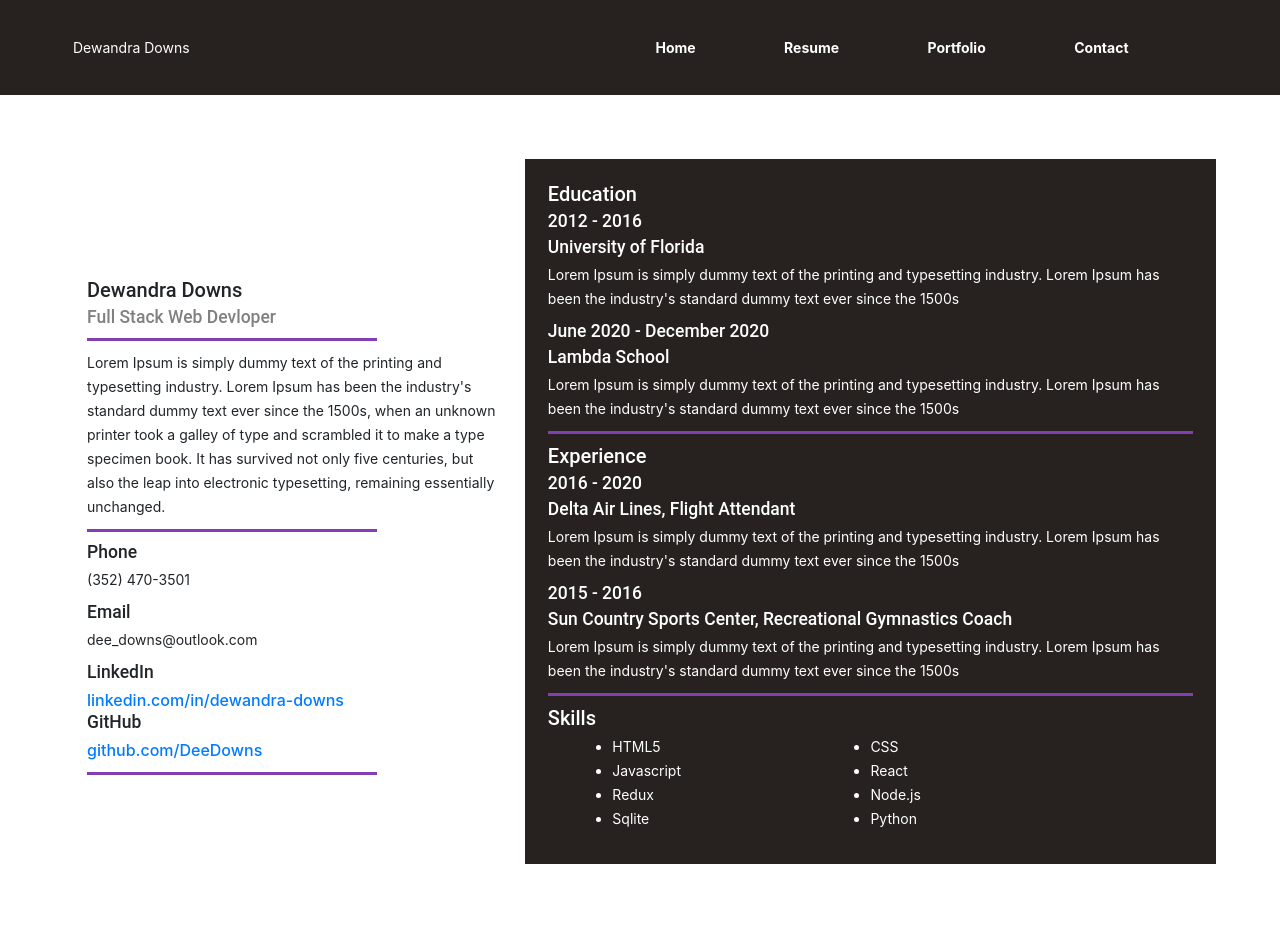
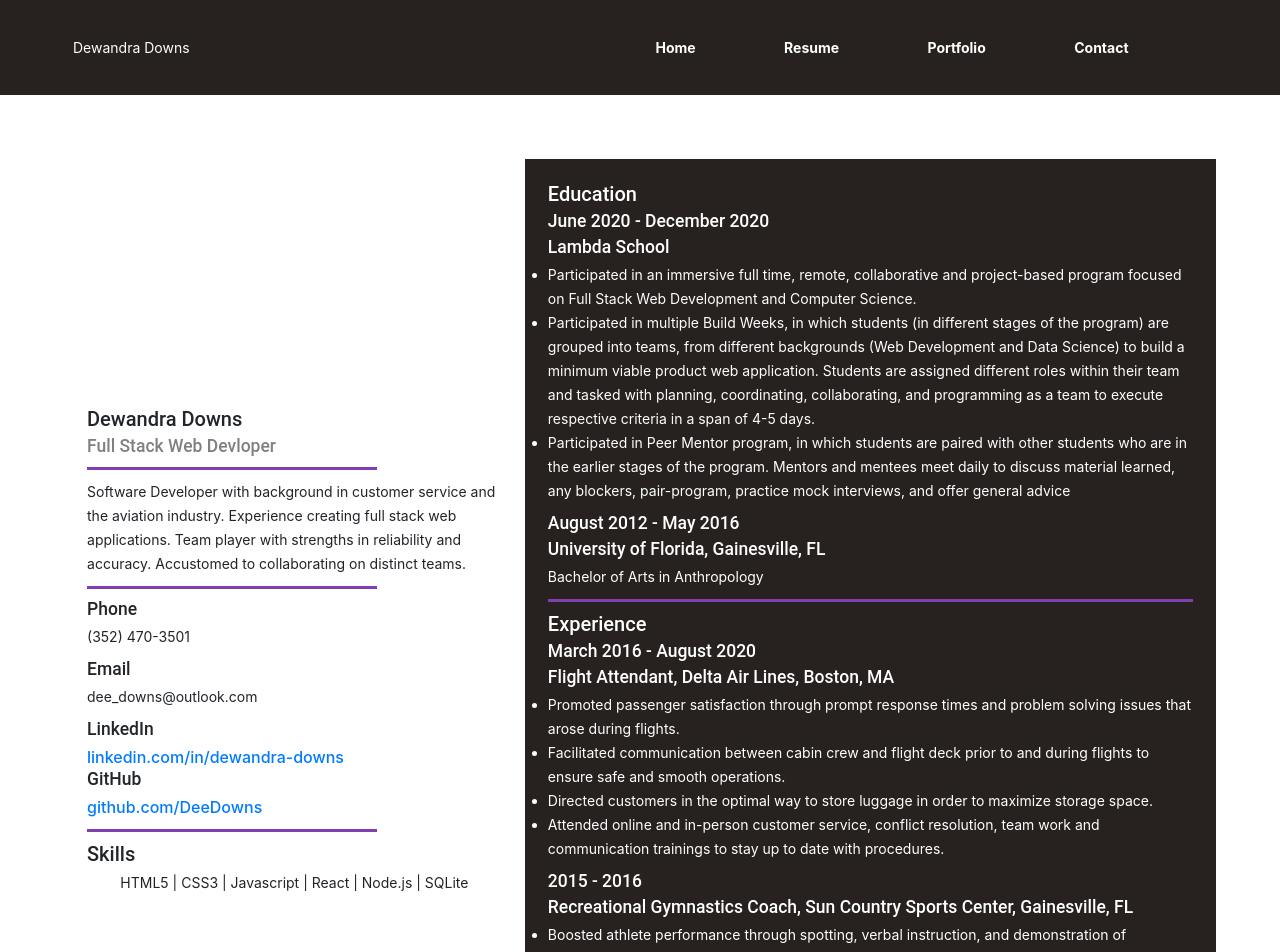
Before and after one commit to DeeDowns/portfolio, a React (Create React App) app: page /resume in a window 1280 px wide. Shown: the top 952 px of the page. Before the commit the page ends 928 px from the top, so only its background shows below. Built offline with nearby package versions, Linux system fonts and the light colour scheme.

Commit message:
added resume descriptions, modified layout slightly

```diff
--- a/src/components/Education.js
+++ b/src/components/Education.js
@@ -1,5 +1,4 @@
 import React from 'react'
-import { Grid, Cell } from 'react-mdl';
 
 const Education = (props) => {
     const { startYear, endYear, schoolName, schoolDescription} = props
--- a/src/components/Resume.js
+++ b/src/components/Resume.js
@@ -12,7 +12,7 @@ const Resume = () => {
 
                 <hr/>
 
-                <p>Lorem Ipsum is simply dummy text of the printing and typesetting industry. Lorem Ipsum has been the industry's standard dummy text ever since the 1500s, when an unknown printer took a galley of type and scrambled it to make a type specimen book. It has survived not only five centuries, but also the leap into electronic typesetting, remaining essentially unchanged.</p>
+                <p>Software Developer with background in customer service and the aviation industry. Experience creating full stack web applications. Team player with strengths in reliability and accuracy. Accustomed to collaborating on distinct teams.</p>
 
                 <hr/>
 
@@ -25,43 +25,84 @@ const Resume = () => {
                 <h3>GitHub</h3>
                 <a href='https://www.github.com/DeeDowns'>github.com/DeeDowns </a>
                 <hr/>
+                <h2>Skills</h2>
+                <Skills />
             </div>
 
             <div className='edu-section'>
                 <h2>Education</h2>
                 <Education
-                startYear={2012}
-                endYear={2016}
-                schoolName="University of Florida"
-                schoolDescription="Lorem Ipsum is simply dummy text of the printing and typesetting industry. Lorem Ipsum has been the industry's standard dummy text ever since the 1500s"
+                    startYear={'June 2020'}
+                    endYear={'December 2020'}
+                    schoolName="Lambda School"
+                    schoolDescription={
+                        <ul>
+                            <li>
+                                Participated in an immersive full time, remote, collaborative and project-based program focused on Full Stack Web Development and Computer Science.
+                            </li>
+                            <li>
+                                Participated in multiple Build Weeks, in which students (in different stages of the program) are grouped into teams, from different backgrounds (Web Development and Data Science) to build a minimum viable product web application. Students are assigned different roles within their team and tasked with planning, coordinating, collaborating, and programming as a team to execute respective criteria in a span of 4-5 days.
+                            </li>
+                            <li>
+                                Participated in Peer Mentor program, in which students are paired with other students who are in the earlier stages of the program. Mentors and mentees meet daily to discuss material learned, any blockers, pair-program, practice mock interviews,  and offer general advice
+                            </li>
+                        </ul>
+                    }
                 />
 
                 <Education
-                    startYear={'June 2020'}
-                    endYear={'December 2020'}
-                    schoolName="Lambda School"
-                    schoolDescription="Lorem Ipsum is simply dummy text of the printing and typesetting industry. Lorem Ipsum has been the industry's standard dummy text ever since the 1500s"
-                    />
+                    startYear={'August 2012'}
+                    endYear={'May 2016'}
+                    schoolName="University of Florida, Gainesville, FL"
+                    schoolDescription="Bachelor of Arts in Anthropology"
+                />
                     <hr />
 
                 <h2>Experience</h2>
                 <Experience
-                    startYear={2016}
-                    endYear={2020}
-                    jobName="Delta Air Lines, Flight Attendant"
-                    jobDescription="Lorem Ipsum is simply dummy text of the printing and typesetting industry. Lorem Ipsum has been the industry's standard dummy text ever since the 1500s"
+                    startYear={'March 2016'}
+                    endYear={'August 2020'}
+                    jobName="Flight Attendant, Delta Air Lines, Boston, MA "
+                    jobDescription={
+                        <ul>
+                            <li>
+                                Promoted passenger satisfaction through prompt response times and problem solving issues that arose during flights.
+                            </li>
+                            <li>
+                                Facilitated communication between cabin crew and flight deck prior to and during flights to ensure safe and smooth operations.
+                            </li>
+                            <li>
+                                Directed customers in the optimal way to store luggage in order to maximize storage space.
+                            </li>
+                            <li>
+                                Attended online and in-person customer service, conflict resolution, team work and communication trainings to stay up to date with procedures.
+                        </li>
+                        </ul>
+                    }
                 />
 
                 <Experience
                     startYear={2015}
                     endYear={2016}
-                    jobName="Sun Country Sports Center, Recreational Gymnastics Coach"
-                    jobDescription="Lorem Ipsum is simply dummy text of the printing and typesetting industry. Lorem Ipsum has been the industry's standard dummy text ever since the 1500s"
+                    jobName="Recreational Gymnastics Coach, Sun Country Sports Center, Gainesville, FL"
+                    jobDescription={
+                        <ul>
+                            <li>
+                                Boosted athlete performance through spotting, verbal instruction, and demonstration of gymnastics fundamentals
+                            </li>
+                            <li>
+                                Collaborated with a team of coaches to set up lesson plans, lead classes, and supervise children
+                            </li>
+                            <li>
+                                Maintained fun-filled atmosphere while remaining focused on participant development and safety
+                            </li>
+                            <li>
+                            Frequented workshops and trainings strengthen knowledge of diverse spotting and coaching techniques in order to maximize athlete performance
+                            </li>
+                        </ul>
+                    }
                 />
                 <hr/>
-
-                <h2>Skills</h2>
-                <Skills />
             </div>
         </div>
     )
--- a/src/components/Skills.js
+++ b/src/components/Skills.js
@@ -5,16 +5,16 @@ const Skills = () => {
 
     return (
         <div className='skills-container'>
-            <ul>
+            {/* <ul>
                 <li>HTML5</li>
-                <li>CSS</li>
+                <li>CSS3</li>
                 <li>Javascript</li>
                 <li>React</li>
                 <li>Redux</li>
                 <li>Node.js</li>
-                <li>Sqlite</li>
-                <li>Python</li>
-            </ul>
+                <li>SQLite</li>
+            </ul> */}
+            <p>HTML5 | CSS3 | Javascript | React | Node.js | SQLite</p>
         </div>
     )
 }
```
